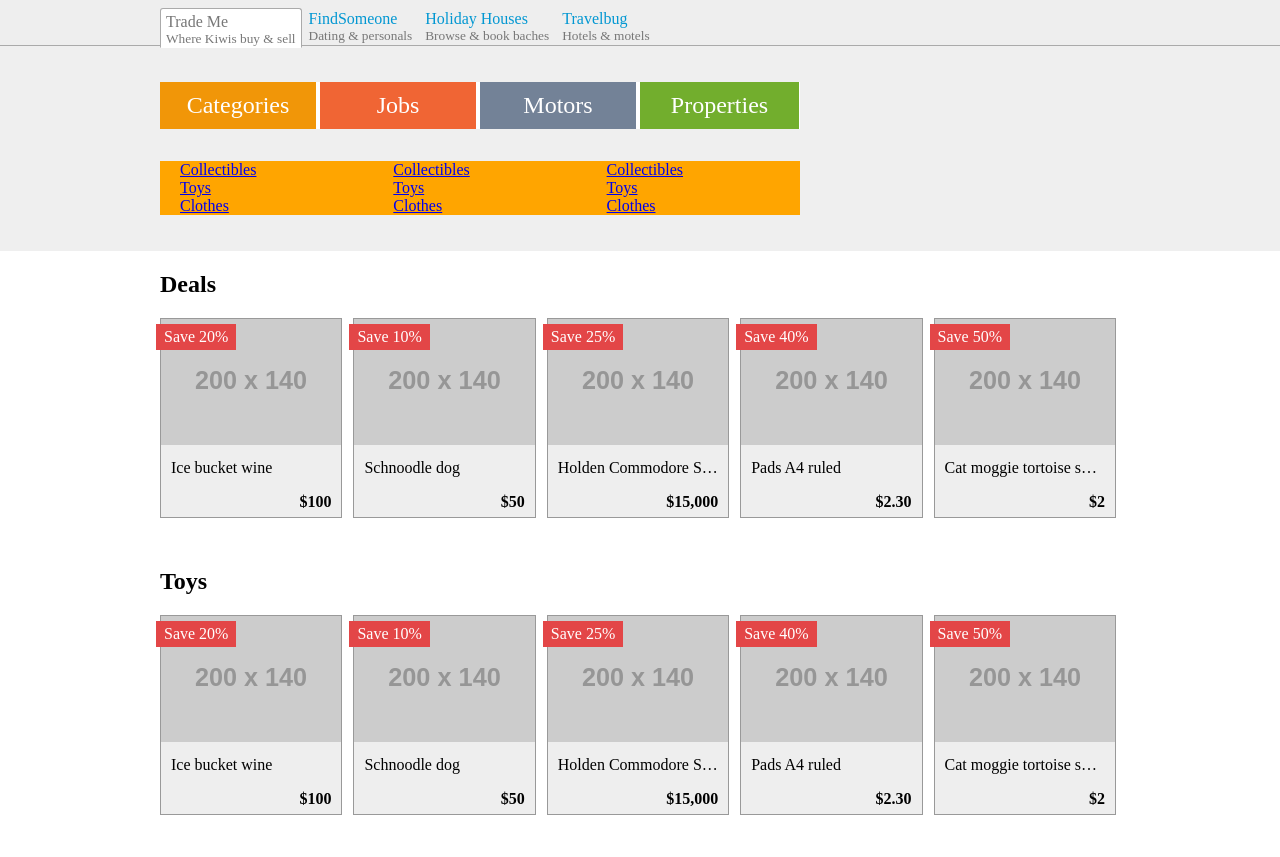
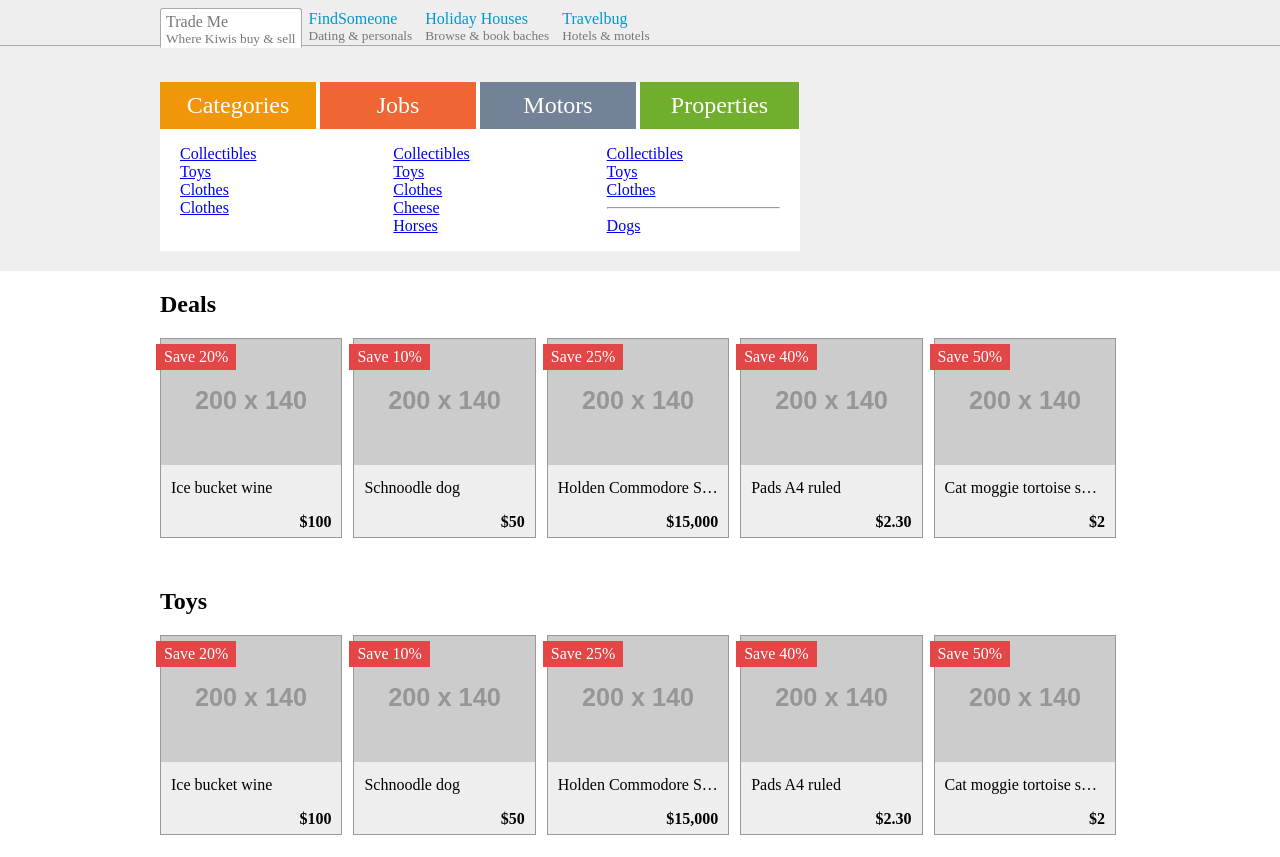
Before and after one commit to waynebishop/trademe-remake, a plain HTML site: page index.html in a window 1280 px wide. Shown: the top 857 px of the page. Drawn offline with Linux system fonts and the light colour scheme; placeholder pictures from the web are drawn by us.

Commit message:
Finished categories container

```diff
--- a/css/styles.css
+++ b/css/styles.css
@@ -233,6 +233,14 @@ body > footer ul {
 	width: 66.66%;
 }
 
+/* Clearfix for the categories container - workaround to stp div collapse on floats */
+
+#categories:after {
+	content: '';
+	display: block;
+	clear: both;
+}
+
 .container { /* set up container size and center */
 	width: 960px;
 	margin: 0 auto;
@@ -283,19 +291,23 @@ body > footer ul {
 #main-categories ~ ul { /* means applies to only ul's after first ul */
 	list-style: none;
 	padding-left: 20px;
-	background-color: orange;
 	width: 33.3333%;
 	float: left;
 	box-sizing: border-box; /* to keep within main size of box ie padding won't change it */
-
+	margin-top: 0;
 }
 
 main {
 	clear: both; /* to fix float problem, clear above floating elements so following stuff stays below */
 }
 
-#search:after { /* STD WORKAROUND - inject after the content */
+#search:after { /* STD WORKAROUND to stop div collapsing on floats - inject after the content */
 	content: ''; /* inject invisible block element one line - see below too*/
 	display: block;
 	clear: both; /* clear L & R floating elements above */
 }
+
+#categories ul:last-child {
+	/*background-color: red;*/
+	padding-right: 20px;
+}
--- a/index.html
+++ b/index.html
@@ -33,11 +33,6 @@
 						<li><a href="#">Collectibles</a></li>
 						<li><a href="#">Toys</a></li>
 						<li><a href="#">Clothes</a></li>
-					</ul>
-
-					<ul>
-						<li><a href="#">Collectibles</a></li>
-						<li><a href="#">Toys</a></li>
 						<li><a href="#">Clothes</a></li>
 					</ul>
 
@@ -45,9 +40,17 @@
 						<li><a href="#">Collectibles</a></li>
 						<li><a href="#">Toys</a></li>
 						<li><a href="#">Clothes</a></li>
+						<li><a href="#">Cheese</a></li>
+						<li><a href="#">Horses</a></li>
 					</ul>
 
-
+					<ul>
+						<li><a href="#">Collectibles</a></li>
+						<li><a href="#">Toys</a></li>
+						<li><a href="#">Clothes</a></li>
+						<li><hr></li>
+						<li><a href="#">Dogs</a></li>
+					</ul>
 
 				</div>
 			</div>
```
